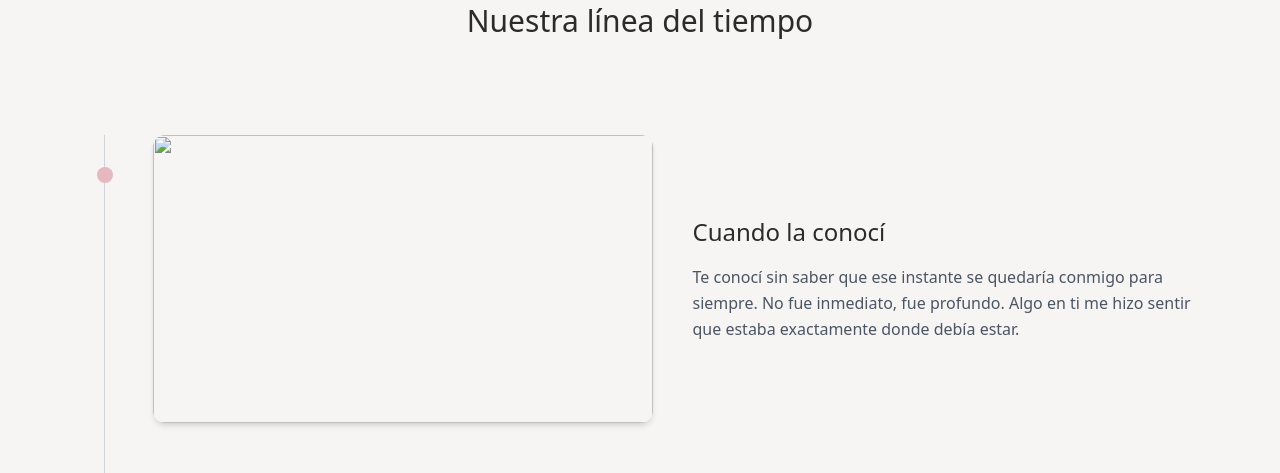
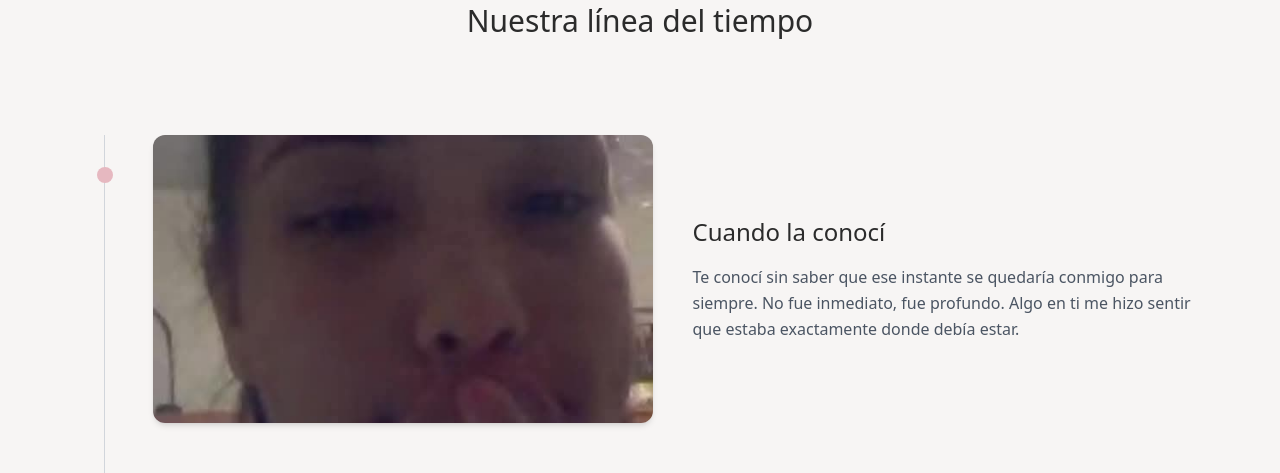
Before and after one commit to is722204/navidad-LS, a plain HTML site: page index.html in a window 1280 px wide. Shown: the part 925-1398 px from the top of the page. Drawn offline with nearby package versions, Linux system fonts and the light colour scheme.

Commit message:
Update image source in index.html

```diff
--- a/index.html
+++ b/index.html
@@ -77,7 +77,7 @@
       <div class="relative pl-12 grid md:grid-cols-2 gap-10 items-center fade-up">
         <span class="absolute -left-2 top-8 w-4 h-4 bg-primary rounded-full"></span>
 
-        <img src="foto-conoci.jpg" class="w-full h-72 object-cover rounded-xl shadow-md" />
+        <img src="FB_IMG_1766616590054.jpg" class="w-full h-72 object-cover rounded-xl shadow-md" />
 
         <div>
           <h3 class="text-2xl font-light mb-4">Cuando la conocí</h3>
```
